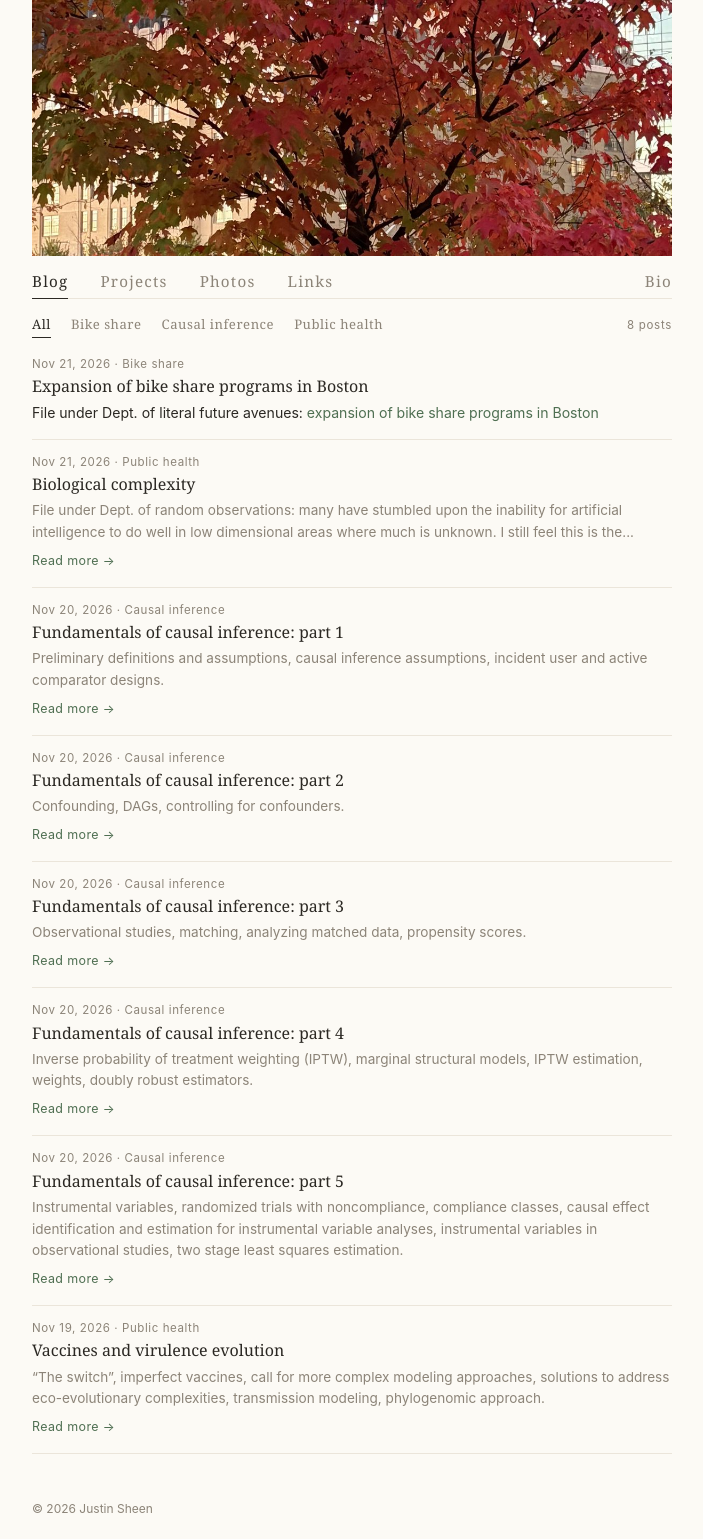
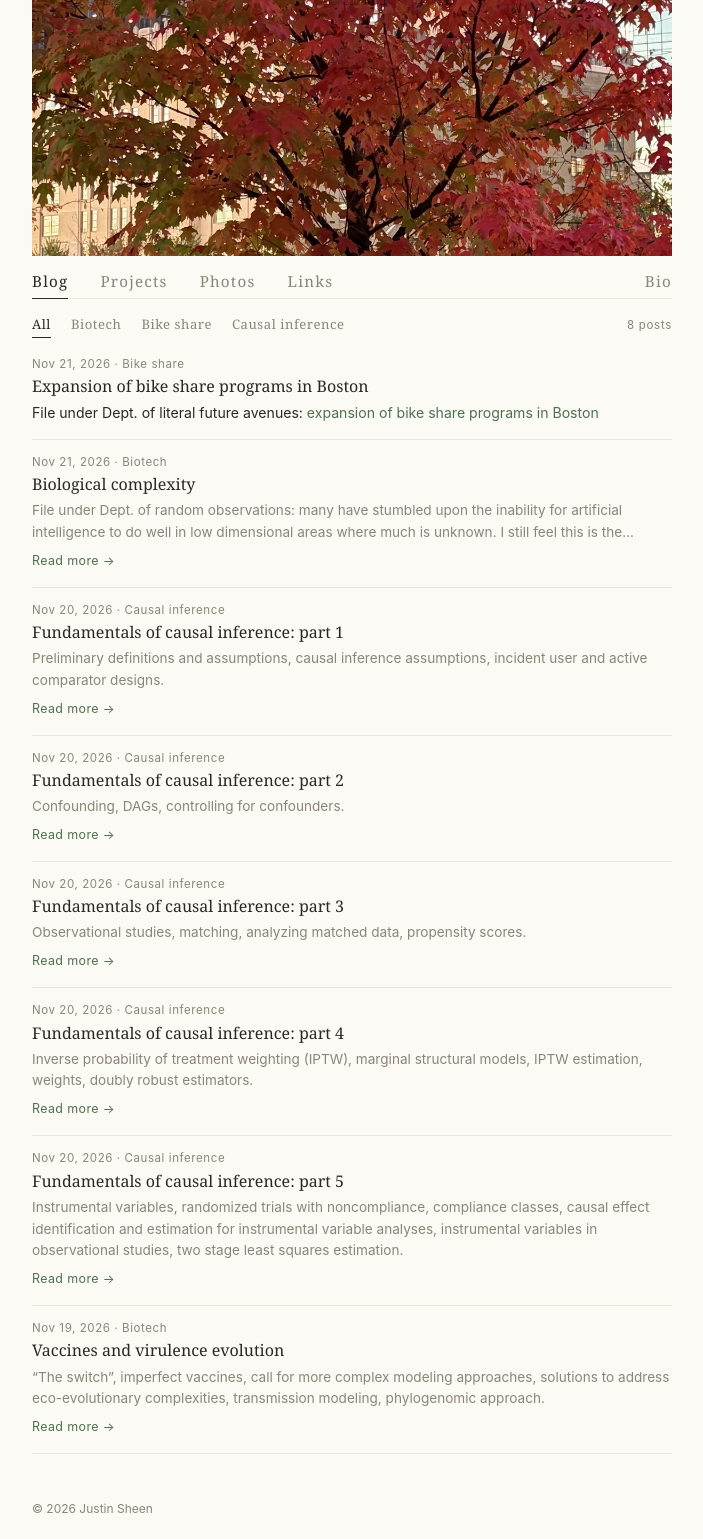
Before and after one commit to jsheen/jsheen.github.io, a Jekyll site: the page built from index.html, in a window 1280 px wide. Shown: the whole page, without its empty margins (288-991 px from the left). Built offline with Jekyll 4.4.1, drawn with Linux system fonts in a browser that asks for light colours.

Commit message:
Rename Public health subsection to Biotech and list it first
Blog subsection tabs now follow the order in _data/blog_categories.yml
instead of sorting alphabetically.

Co-Authored-By: Claude Opus 5.5 <noreply@anthropic.com>

```diff
--- a/_data/blog_categories.yml
+++ b/_data/blog_categories.yml
@@ -1,8 +1,8 @@
-# Blog subsections (shown alphabetically by name at the top of the Blog tab).
+# Blog subsections (shown at the top of the Blog tab in the order listed here, after "All").
 # id matches a post's `category:` front matter; name is what readers see.
+- id: biotech
+  name: Biotech
+- id: bike-share
+  name: Bike share
 - id: causal-inference
   name: Causal inference
-- id: public-health
-  name: Public health
-- id: bike-share
-  name: Bike share
--- a/_posts/2026-11-19-vaccines-and-virulence-evolution.md
+++ b/_posts/2026-11-19-vaccines-and-virulence-evolution.md
@@ -1,6 +1,6 @@
 ---
 layout: post
-category: public-health
+category: biotech
 title: "Vaccines and virulence evolution"
 date: 2026-11-19 09:05:00 -0500
 tags: [vaccines, evolution]
--- a/_posts/2026-11-21-biological-complexity.md
+++ b/_posts/2026-11-21-biological-complexity.md
@@ -1,6 +1,6 @@
 ---
 layout: post
-category: public-health
+category: biotech
 title: "Biological complexity"
 date: 2026-11-21 10:00:00 -0500
 tags: [biology, ai]
--- a/index.html
+++ b/index.html
@@ -21,7 +21,7 @@ lazy_math: true   # posts are typeset when expanded, not while hidden
     <div class="blog-bar">
       <div class="topic-list" role="group" aria-label="Filter posts by topic">
         <button class="topic" type="button" data-topic="" aria-pressed="true">All</button>
-        {% assign topics = site.data.blog_categories | sort: "name" %}{% for topic in topics %}<button class="topic" type="button" data-topic="{{ topic.id }}" aria-pressed="false">{{ topic.name }}</button>
+        {% assign topics = site.data.blog_categories %}{% for topic in topics %}<button class="topic" type="button" data-topic="{{ topic.id }}" aria-pressed="false">{{ topic.name }}</button>
         {% endfor %}
       </div>
       <span class="post-count" aria-live="polite">{{ site.posts.size }} posts</span>
```
Also changed, not shown: README.md.
